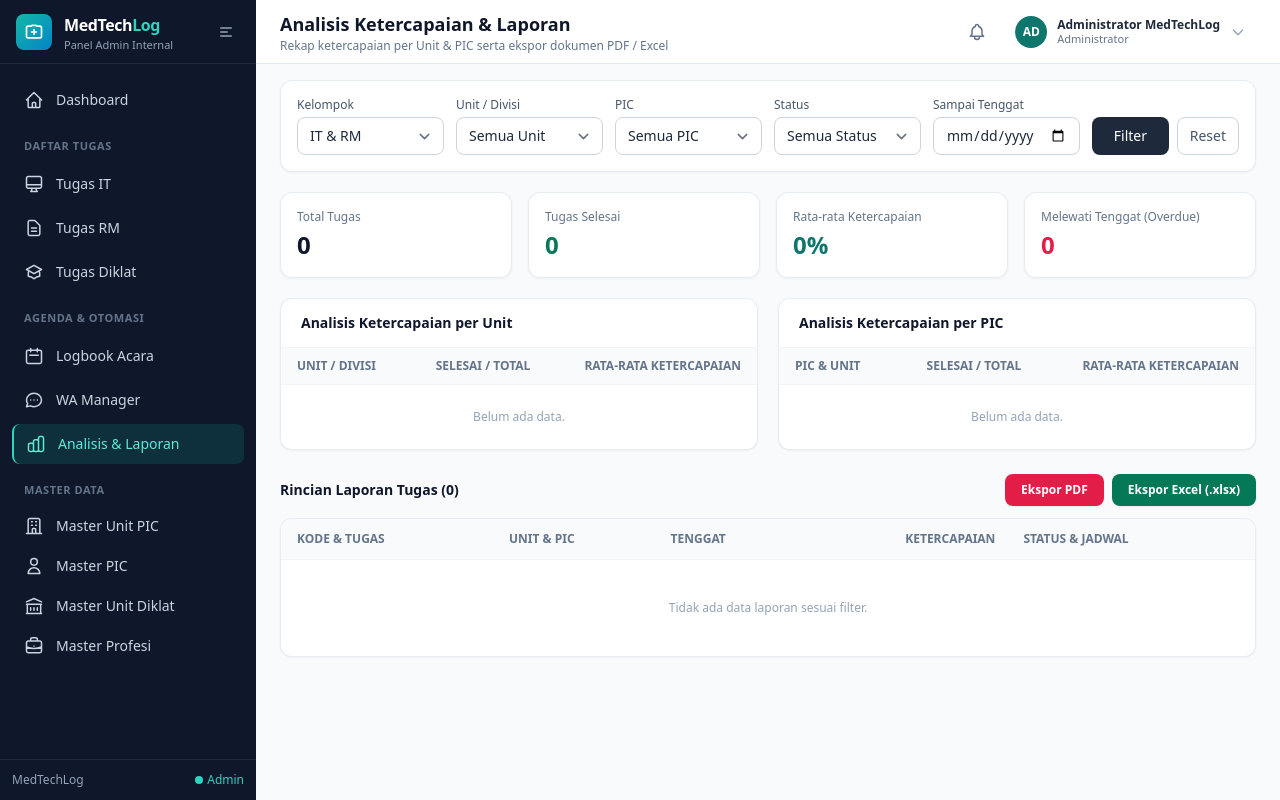
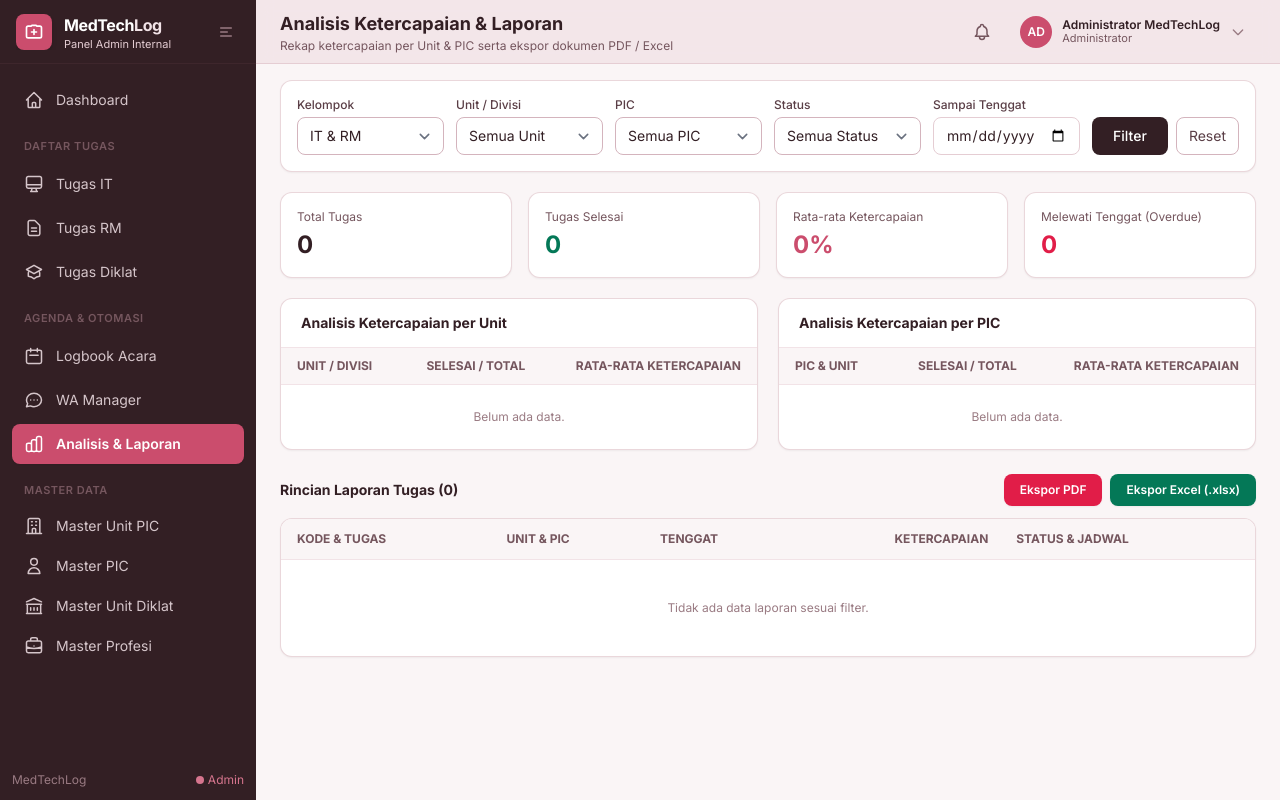
Before and after one commit to PUSPA-RSUDMA/MedTechLog, a Laravel app: page /reports in a window 1280 px wide. Run offline with Laravel 12, Linux system fonts and the light colour scheme; a user stored in the database is signed in; data comes from the database, SQL or seed files in the repository; data that the repository does not hold is empty; style sheets or scripts are compiled from the project's sources.

Commit message:
update tampilan

```diff
--- a/app/Services/ReportExportService.php
+++ b/app/Services/ReportExportService.php
@@ -56,9 +56,9 @@ class ReportExportService
         $writer = new Writer();
         $writer->openToFile($tempPath);
 
-        $titleStyle = new Style(fontBold: true, fontSize: 13, fontColor: '0F766E');
-        $headerStyle = new Style(fontBold: true, fontSize: 10, fontColor: 'FFFFFF', backgroundColor: '0F766E');
-        $totalStyle = new Style(fontBold: true, fontSize: 10, backgroundColor: 'E2E8F0');
+        $titleStyle = new Style(fontBold: true, fontSize: 13, fontColor: 'CB4D6D');
+        $headerStyle = new Style(fontBold: true, fontSize: 10, fontColor: 'FFFFFF', backgroundColor: 'CB4D6D');
+        $totalStyle = new Style(fontBold: true, fontSize: 10, fontColor: '331F24', backgroundColor: 'F2E3E7');
         $bodyStyle = new Style(fontSize: 10);
 
         $writer->addRow(Row::fromValuesWithStyle(['LAPORAN KINERJA & LOG PEKERJAAN — MEDTECHLOG'], $titleStyle));
--- a/resources/css/app.css
+++ b/resources/css/app.css
@@ -4,8 +4,39 @@
 
 @layer base {
     body {
-        @apply bg-slate-50 text-slate-800 antialiased;
+        background-color: #FAF5F6;
+        color: #331F24;
+        @apply antialiased;
     }
+
+    input[type="text"],
+    input[type="email"],
+    input[type="password"],
+    input[type="number"],
+    input[type="date"],
+    input[type="url"],
+    select,
+    textarea {
+        background-color: #FFFFFF;
+        border-color: #E5CDD3;
+        color: #331F24;
+    }
+
+    input:focus,
+    select:focus,
+    textarea:focus {
+        border-color: #CB4D6D !important;
+        --tw-ring-color: rgba(203, 77, 109, 0.25) !important;
+    }
+}
+
+/* Soft secondary surface styling for cards & headers */
+.bg-white {
+    background-color: #FFFFFF;
+}
+
+.bg-secondary-card {
+    background-color: #F2E3E7;
 }
 
 [x-cloak] {
--- a/resources/views/dashboard.blade.php
+++ b/resources/views/dashboard.blade.php
@@ -155,8 +155,8 @@
                     data: {
                         labels: deptData.labels,
                         datasets: [
-                            { label: 'Total Tugas', data: deptData.total, backgroundColor: 'rgba(2, 132, 199, 0.8)', borderRadius: 6 },
-                            { label: 'Selesai (100%)', data: deptData.completed, backgroundColor: 'rgba(15, 118, 110, 0.85)', borderRadius: 6 },
+                            { label: 'Total Tugas', data: deptData.total, backgroundColor: '#E8C5CE', borderRadius: 6 },
+                            { label: 'Selesai (100%)', data: deptData.completed, backgroundColor: '#CB4D6D', borderRadius: 6 },
                         ],
                     },
                     options: { responsive: true, maintainAspectRatio: false, plugins: { legend: { position: 'bottom' } }, scales: { y: { beginAtZero: true } } },
@@ -171,7 +171,7 @@
                         labels: statusData.labels,
                         datasets: [{
                             data: statusData.counts,
-                            backgroundColor: ['#94A3B8', '#F59E0B', '#F43F5E', '#10B981'],
+                            backgroundColor: ['#D4B4BD', '#E5989B', '#CB4D6D', '#331F24'],
                         }],
                     },
                     options: { responsive: true, maintainAspectRatio: false, plugins: { legend: { position: 'bottom' } } },
--- a/resources/views/layouts/app.blade.php
+++ b/resources/views/layouts/app.blade.php
@@ -26,16 +26,16 @@
         ]"
         class="fixed inset-y-0 left-0 z-40 w-64 bg-slate-900 text-slate-100 flex flex-col transition-all duration-200 ease-in-out lg:static lg:inset-auto">
 
-        <div class="h-16 flex items-center justify-between px-4 border-b border-slate-800">
+        <div class="h-16 flex items-center justify-between px-4 border-b border-slate-700/60">
             <a href="{{ route('dashboard') }}" class="flex items-center gap-3 overflow-hidden">
-                <div class="w-9 h-9 rounded-lg bg-gradient-to-br from-teal-500 to-sky-600 flex items-center justify-center shrink-0 shadow-md">
+                <div class="w-9 h-9 rounded-lg bg-[#CB4D6D] flex items-center justify-center shrink-0 shadow-md">
                     <svg class="w-5 h-5 text-white" fill="none" stroke="currentColor" stroke-width="2" viewBox="0 0 24 24">
                         <path stroke-linecap="round" stroke-linejoin="round" d="M9 12h6m-3-3v6m-7 4h14a2 2 0 002-2V7a2 2 0 00-2-2h-3.5l-1-1h-5l-1 1H5a2 2 0 00-2 2v10a2 2 0 002 2z"/>
                     </svg>
                 </div>
                 <div x-show="!sidebarCollapsed" class="truncate">
-                    <span class="font-bold text-base tracking-tight text-white">MedTech<span class="text-teal-400">Log</span></span>
-                    <p class="text-[11px] text-slate-400 leading-none mt-0.5">Panel Admin Internal</p>
+                    <span class="font-bold text-base tracking-tight text-white">MedTech<span class="text-[#F2E3E7]">Log</span></span>
+                    <p class="text-[11px] text-[#E5CDD3] leading-none mt-0.5">Panel Admin Internal</p>
                 </div>
             </a>
             <button @click="sidebarCollapsed = !sidebarCollapsed" class="hidden lg:inline-flex p-1.5 rounded-lg text-slate-400 hover:text-white hover:bg-slate-800" title="Perkecil / Perluas Sidebar">
@@ -48,8 +48,8 @@
         <nav class="flex-1 overflow-y-auto px-3 py-4 space-y-1 text-sm">
             @php
                 $navClass = fn (bool $active) => $active
-                    ? 'bg-teal-600/20 text-teal-300 border-l-2 border-teal-400 font-medium'
-                    : 'text-slate-300 hover:bg-slate-800/80 hover:text-white';
+                    ? 'bg-[#CB4D6D] text-white font-semibold shadow-sm'
+                    : 'text-[#F2E3E7]/85 hover:bg-white/10 hover:text-white';
             @endphp
 
             <a href="{{ route('dashboard') }}" class="flex items-center gap-3 px-3 py-2.5 rounded-lg transition {{ $navClass(request()->routeIs('dashboard')) }}">
@@ -126,7 +126,7 @@
 
     {{-- Main Wrapper --}}
     <div class="flex-1 flex flex-col min-w-0">
-        <header class="h-16 bg-white border-b border-slate-200 flex items-center justify-between px-4 lg:px-6 sticky top-0 z-20">
+        <header class="h-16 bg-[#F2E3E7]/80 backdrop-blur border-b border-slate-200 flex items-center justify-between px-4 lg:px-6 sticky top-0 z-20">
             <div class="flex items-center gap-3 min-w-0">
                 <button @click="sidebarOpen = true" class="lg:hidden p-2 rounded-lg text-slate-600 hover:bg-slate-100">
                     <svg class="w-5 h-5" fill="none" stroke="currentColor" stroke-width="2" viewBox="0 0 24 24"><path stroke-linecap="round" stroke-linejoin="round" d="M4 6h16M4 12h16M4 18h16"/></svg>
--- a/tailwind.config.js
+++ b/tailwind.config.js
@@ -12,7 +12,37 @@ export default {
     theme: {
         extend: {
             fontFamily: {
-                sans: ['Figtree', ...defaultTheme.fontFamily.sans],
+                sans: ['Inter', 'Figtree', ...defaultTheme.fontFamily.sans],
+            },
+            colors: {
+                // 60% Latar Utama (#FAF5F6), 30% Kartu/Sekunder (#F2E3E7), Teks Utama (#331F24)
+                slate: {
+                    50: '#FAF5F6',
+                    100: '#F2E3E7',
+                    200: '#E5CDD3',
+                    300: '#D4B4BD',
+                    400: '#9A7B83',
+                    500: '#75565E',
+                    600: '#5A3E46',
+                    700: '#462C33',
+                    800: '#331F24',
+                    900: '#331F24',
+                    950: '#241418',
+                },
+                // 10% Aksen / Tombol (#CB4D6D)
+                teal: {
+                    50: '#FDF4F6',
+                    100: '#F2E3E7',
+                    200: '#E8C5CE',
+                    300: '#DDA0B0',
+                    400: '#D6758E',
+                    500: '#D15D7B',
+                    600: '#CB4D6D',
+                    700: '#CB4D6D',
+                    800: '#B03C5A',
+                    900: '#8F2D47',
+                    950: '#331F24',
+                },
             },
         },
     },
```
Also changed, not shown: resources/views/layouts/guest.blade.php (+6 -6 lines), resources/views/reports/pdf.blade.php (+11 -11 lines).
